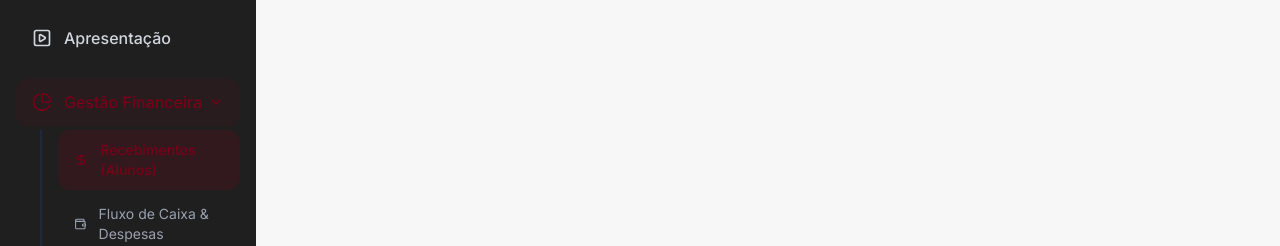
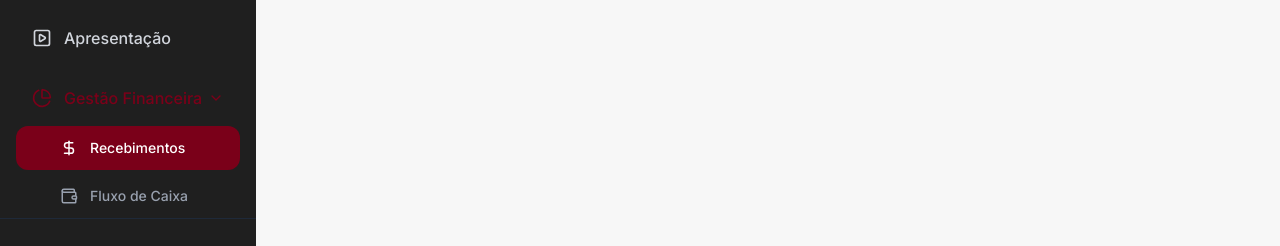
Before and after one commit to marcelogaruffi/gerador-ordem-festival, a React (Vite) app: page /pagamentos in a window 1280 px wide. Shown: the part 554-800 px from the top of the page. Built offline with nearby package versions, Linux system fonts and the light colour scheme; no server answers; the database is empty; a web font is replaced by a local one.

Commit message:
style: sidebar colors and fix zeroed installments status

```diff
--- a/src/components/Sidebar.tsx
+++ b/src/components/Sidebar.tsx
@@ -39,10 +39,10 @@ export function Sidebar() {
         ))}
 
         {/* Gestão Financeira Submenu */}
-        <div className="pt-2">
+        <div className="pt-1">
           <button
             onClick={() => setIsFinanceOpen(!isFinanceOpen)}
-            className={`w-full flex items-center justify-between px-4 py-3 rounded-xl transition-all text-gray-300 hover:bg-primary/20 hover:text-primary ${isFinanceOpen ? 'bg-primary/10 text-primary' : ''}`}
+            className={`w-full flex items-center justify-between px-4 py-3 rounded-xl transition-all hover:bg-primary/20 hover:text-primary ${isFinanceOpen ? 'text-primary' : 'text-gray-300'}`}
           >
             <div className="flex items-center gap-3">
               <PieChart size={20} />
@@ -52,22 +52,22 @@ export function Sidebar() {
           </button>
 
           {isFinanceOpen && (
-            <div className="mt-1 flex flex-col gap-1 pl-4 border-l-2 border-gray-800 ml-6">
+            <div className="mt-1 flex flex-col gap-1">
               <Link
                 to="/pagamentos"
-                className="flex items-center gap-3 px-4 py-2.5 rounded-xl transition-all hover:bg-primary/20 hover:text-primary text-gray-400 text-sm"
-                activeProps={{ className: 'bg-primary/20 text-primary font-medium' }}
+                className="flex items-center gap-3 pl-11 pr-4 py-3 rounded-xl transition-all hover:bg-primary/20 hover:text-primary text-gray-400"
+                activeProps={{ className: 'bg-primary text-white hover:bg-primary hover:text-white' }}
               >
                 <DollarSign size={18} />
-                Recebimentos (Alunos)
+                <span className="font-medium text-sm">Recebimentos</span>
               </Link>
               <Link
                 to="/caixa"
-                className="flex items-center gap-3 px-4 py-2.5 rounded-xl transition-all hover:bg-primary/20 hover:text-primary text-gray-400 text-sm"
-                activeProps={{ className: 'bg-primary/20 text-primary font-medium' }}
+                className="flex items-center gap-3 pl-11 pr-4 py-3 rounded-xl transition-all hover:bg-primary/20 hover:text-primary text-gray-400"
+                activeProps={{ className: 'bg-primary text-white hover:bg-primary hover:text-white' }}
               >
                 <Wallet size={18} />
-                Fluxo de Caixa & Despesas
+                <span className="font-medium text-sm">Fluxo de Caixa</span>
               </Link>
             </div>
           )}
--- a/src/routes/pagamentos.tsx
+++ b/src/routes/pagamentos.tsx
@@ -178,7 +178,9 @@ function PagamentosPage() {
             installment_number: startNumber + i - 1,
             amount: instAmount > 0 ? instAmount : 0,
             due_date: dueDate.toISOString().split('T')[0],
-            status: 'Pendente'
+            status: instAmount > 0 ? 'Pendente' : 'Pago',
+            paid_at: instAmount > 0 ? null : new Date().toISOString().split('T')[0],
+            paid_amount: instAmount > 0 ? null : 0
           })
         }
 
@@ -243,8 +245,13 @@ function PagamentosPage() {
               pAmount += Math.abs(remainingDiff)
               remainingDiff = 0
             }
-
-            await supabase.from('costume_installments').update({ amount: parseFloat(pAmount.toFixed(2)) }).eq('id', p.id)
+            const updatePayload: any = { amount: parseFloat(pAmount.toFixed(2)) }
+            if (pAmount <= 0) {
+              updatePayload.status = 'Pago'
+              updatePayload.paid_at = new Date().toISOString().split('T')[0]
+              updatePayload.paid_amount = 0
+            }
+            await supabase.from('costume_installments').update(updatePayload).eq('id', p.id)
           }
         }
       }
```
